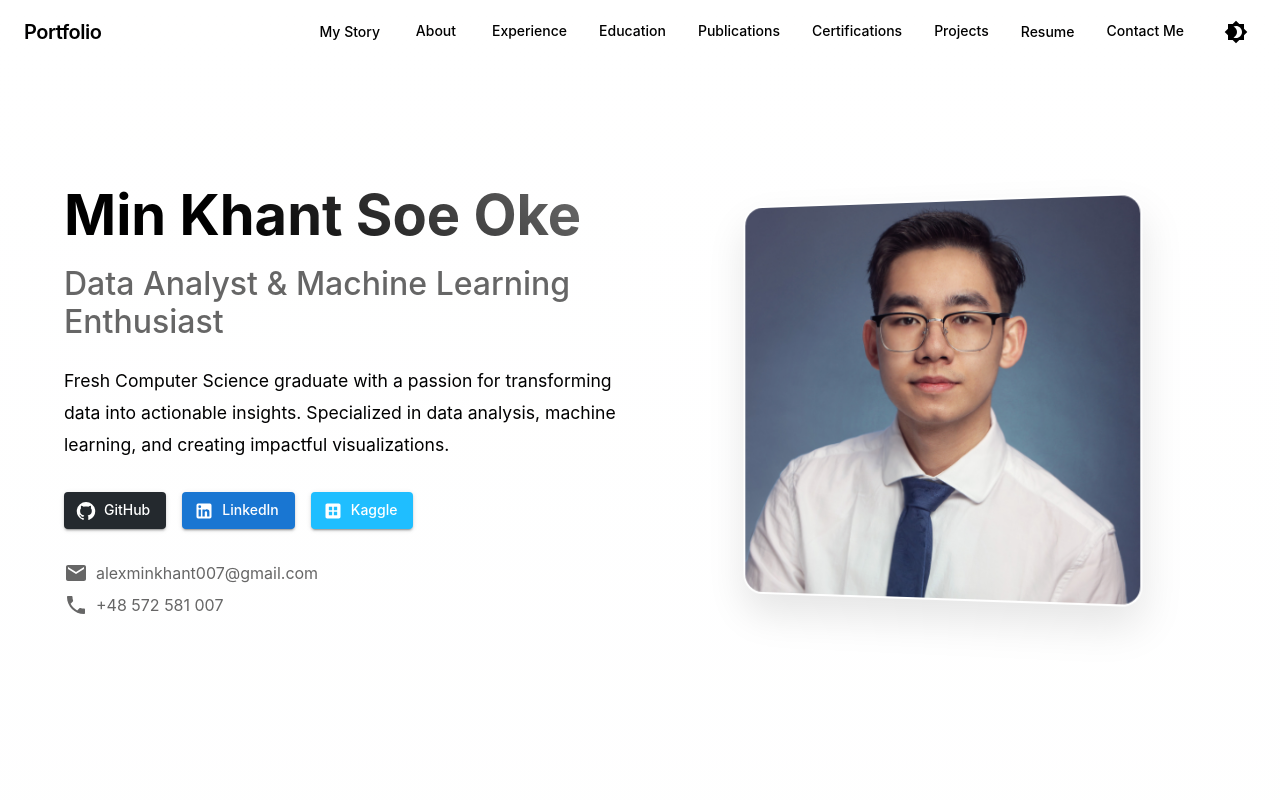
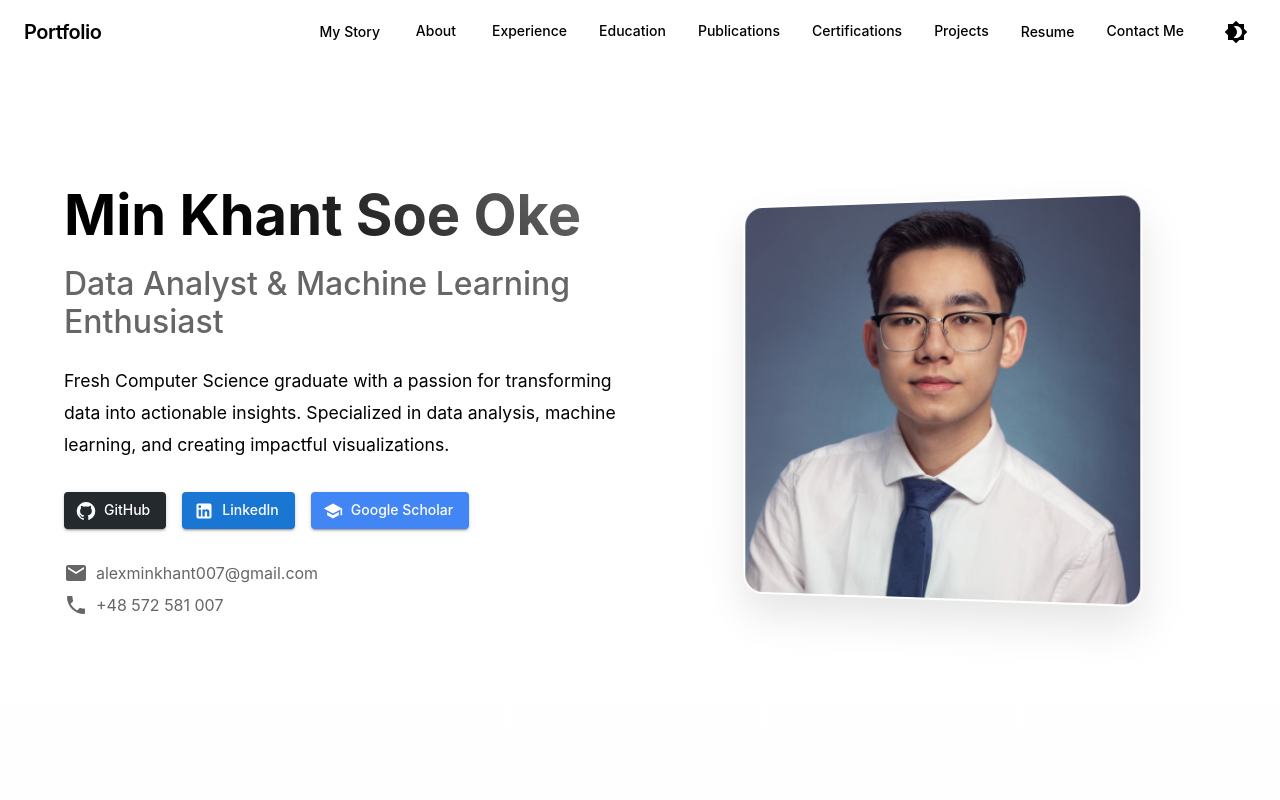
Before and after one commit to MinKhantSoeOke/Portfolio, a React (Vite) app: page / in a window 1280 px wide. Shown: the top 800 px of the page. Built offline with nearby package versions, Linux system fonts and the light colour scheme.

Commit message:
Replace Kaggle button with Google Scholar in Hero section

```diff
--- a/src/components/Hero.jsx
+++ b/src/components/Hero.jsx
@@ -3,7 +3,7 @@ import { Box, Container, Typography, Button, Grid, useMediaQuery } from '@mui/ma
 import { motion } from 'framer-motion';
 import GitHubIcon from '@mui/icons-material/GitHub';
 import LinkedInIcon from '@mui/icons-material/LinkedIn';
-import DatasetIcon from '@mui/icons-material/Dataset';
+import SchoolIcon from '@mui/icons-material/School';
 import EmailIcon from '@mui/icons-material/Email';
 import PhoneIcon from '@mui/icons-material/Phone';
 import MyPhoto from '../assets/my_photo.jpg';
@@ -139,17 +139,17 @@ const Hero = () => {
                 </Button>
                 <Button
                   variant="contained"
-                  href="https://www.kaggle.com/alexminkhant"
+                  href="https://scholar.google.com/citations?hl=en&user=SSyxpPAAAAAJ"
                   target="_blank"
-                  startIcon={<DatasetIcon />}
+                  startIcon={<SchoolIcon />}
                   sx={{
-                    backgroundColor: theme.palette.mode === 'dark' ? theme.palette.secondary.main : '#1fbeff',
+                    backgroundColor: theme.palette.mode === 'dark' ? '#4285f4' : '#4285f4',
                     '&:hover': {
-                      backgroundColor: theme.palette.mode === 'dark' ? theme.palette.secondary.dark : '#1ca5e3'
+                      backgroundColor: theme.palette.mode === 'dark' ? '#3367d6' : '#3367d6'
                     },
                   }}
                 >
-                  Kaggle
+                  Google Scholar
                 </Button>
               </Box>
               <Box
```
